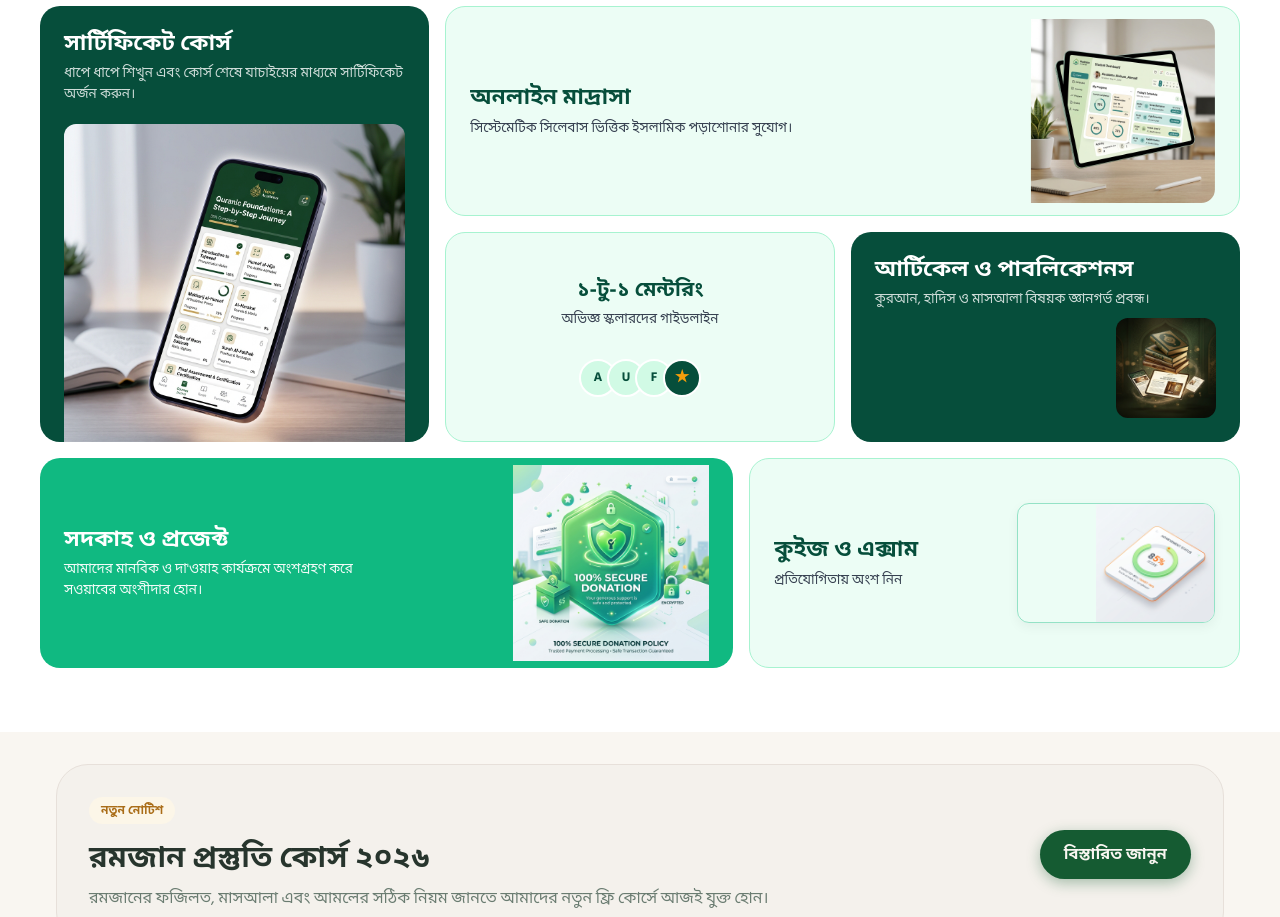
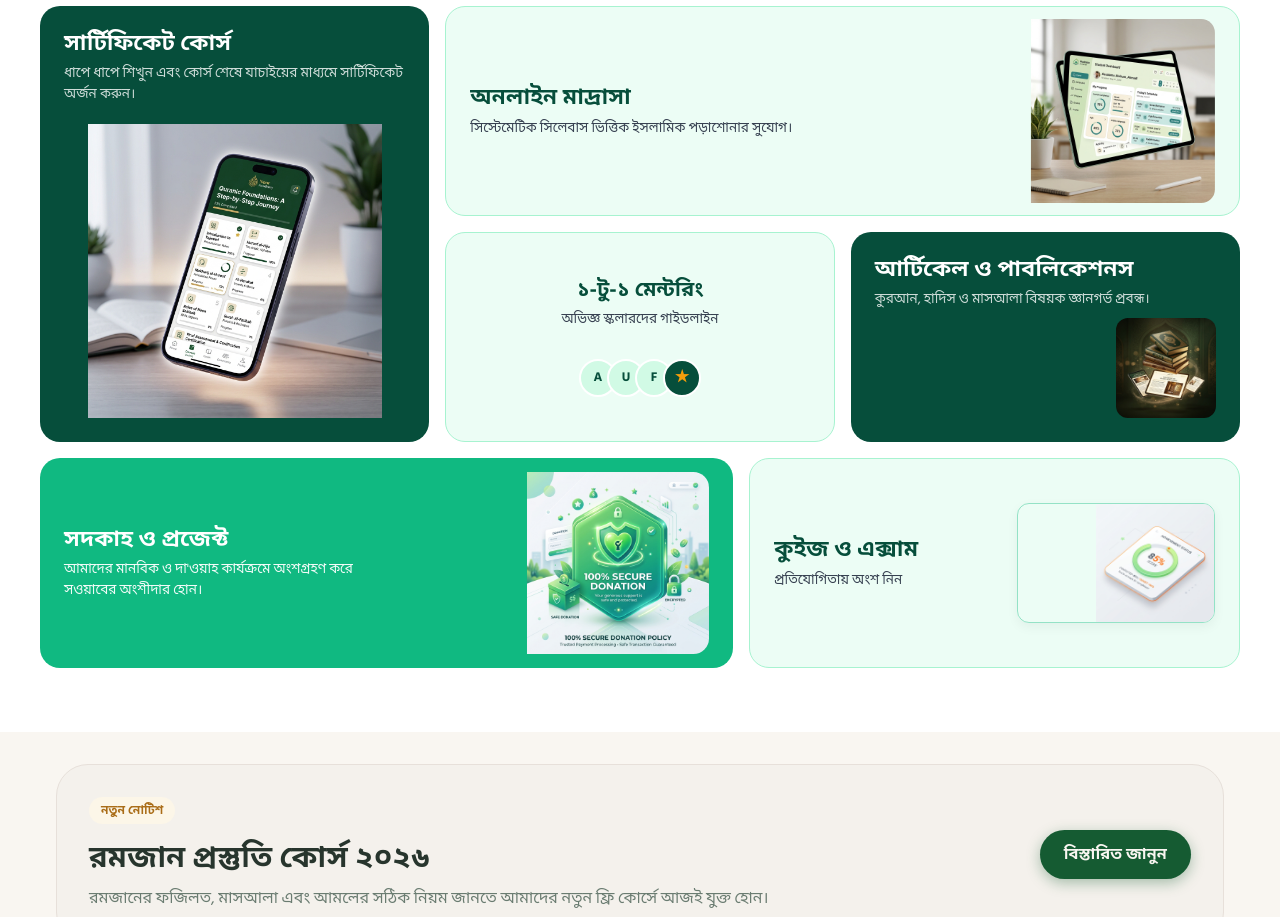
Before and after one commit to farad-alam/IQC-Academy, a Next.js app: page / in a window 1280 px wide. Shown: the part 1680-2597 px from the top of the page. Built offline with nearby package versions, Linux system fonts and the light colour scheme.

Commit message:
UI: Final tweaks to Service card images for perfect containment and rounded corners

```diff
--- a/app/(user)/home.module.css
+++ b/app/(user)/home.module.css
@@ -627,13 +627,15 @@
   display: flex;
   justify-content: center;
   align-items: flex-end;
+  min-height: 0; /* Prevents flex child from overflowing */
 }
 .bentoImgTall {
   width: 100%;
   height: 100%;
+  max-height: 100%;
   object-fit: contain;
   object-position: bottom center;
-  border-radius: 0.75rem; /* Made round on bottom side */
+  border-radius: 0.75rem;
   transform: none;
 }
 
@@ -682,8 +684,9 @@
   object-fit: contain;
   object-position: right center;
   flex-shrink: 0;
-  transform: scale(1.4); /* Scale up to touch top and bottom */
+  transform: scale(1.3); /* Slightly reduced scale */
   transform-origin: right center;
+  border-radius: 0.75rem; /* Added border radius */
 }
 
 /* Mentors Avatars for Card 3 */
```
